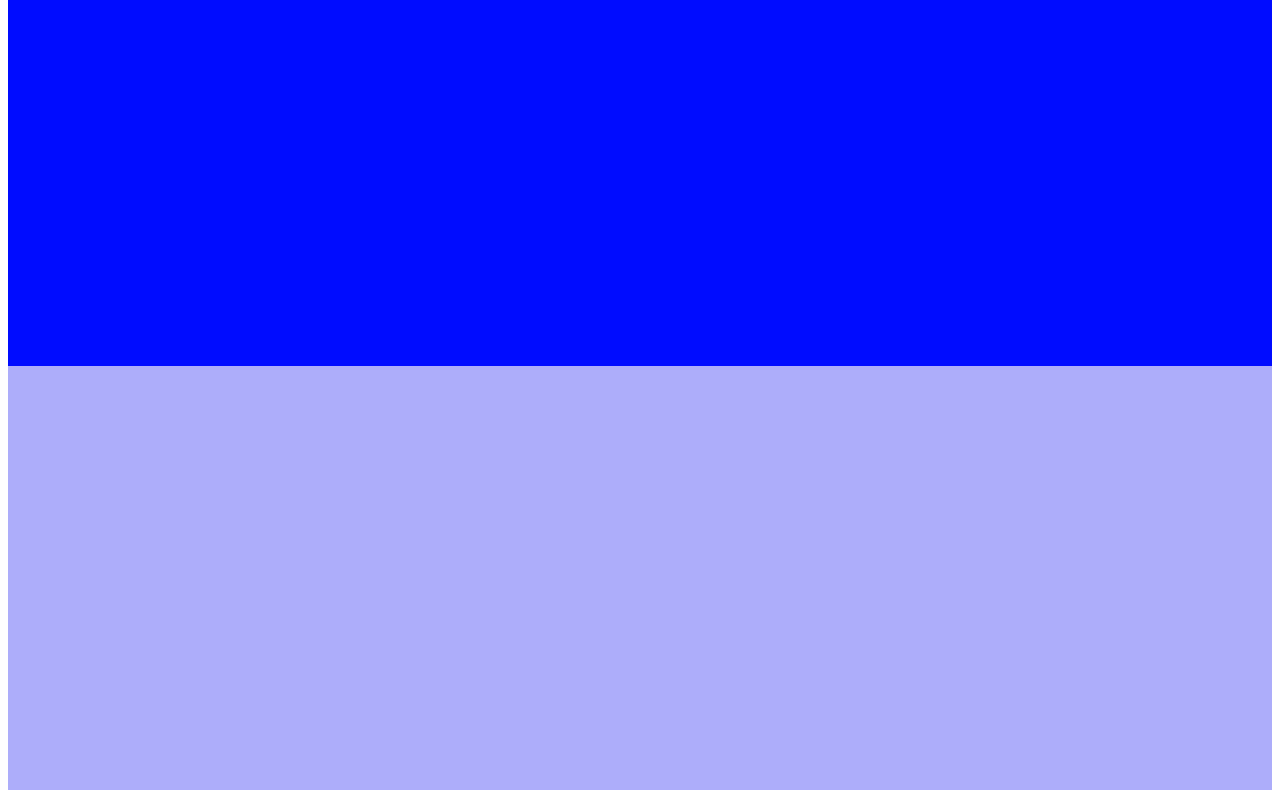
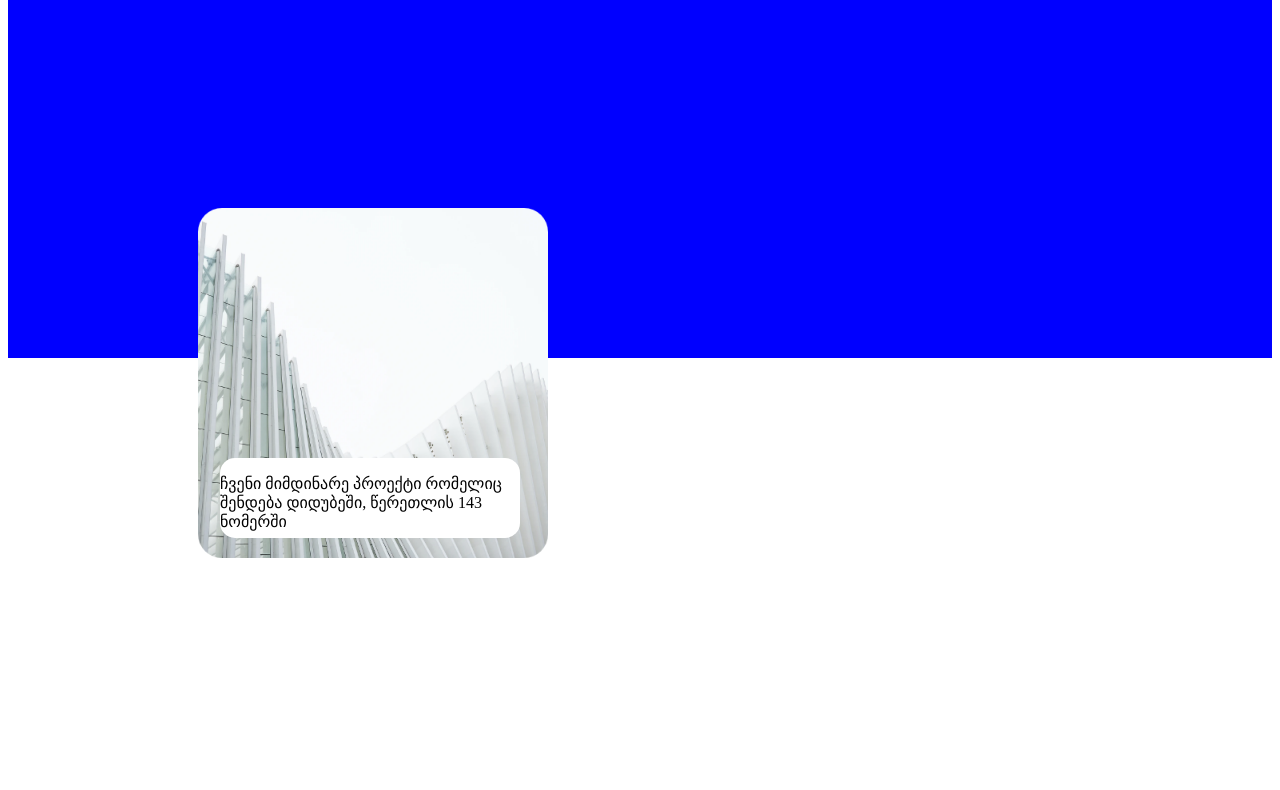
Before and after one commit to Alekssandre/lesson-7, a plain HTML site: page index.html in a window 1280 px wide. Shown: the part 182-972 px from the top of the page. After the commit the page ends 800 px from the top, so only its background shows below. Drawn offline with Linux system fonts and the light colour scheme.

Commit message:
add div in index.html

```diff
--- a/index.html
+++ b/index.html
@@ -9,13 +9,16 @@
 </head>
 <body>
 	<header>
-			<div class="now">
-				<div class="flou">
-					<h1> პროექტები </h1>
+			<div class="flou">
+						<h1> პროექტები </h1>
+					</div>
 					<div class="child">
-
+						<img src="images/how.png" alt="photo">
 					</div>
-				</div>
+					<div class="wrap">
+						<p>ჩვენი მიმდინარე პროექტი რომელიც შენდება დიდუბეში, წერეთლის 143 ნომერში</p>
+						</div>
+					</div>
 			</div>
 	</header>
 
--- a/style.css
+++ b/style.css
@@ -1,14 +1,40 @@
-.now {
-	display: flex;
-	background: #ADADFA;
-	height: 1000px;
-}
-.flou{
-	display: flex;
-	width: 2000px;
+.flou {
+	display: block;
 	height: 400px;
-	background-color: #000CFF;
-	color: #FFFFFF;
+	background-color: blue;
+	color: white;
 	padding: 40px 200px ;
 	margin-top: 60px;
-}
+	  }
+.child img {
+	display: inline-block;
+	width: 350px;
+	margin-left: 190px;
+	margin-top: -150px;
+	position: relative;
+  			}
+.wrap {
+	position: absolute;
+	width: 300px;
+	top: 640px;
+	left: 220px;
+	height: 80px;
+	border-radius: 15px;
+	background-color: white;
+
+
+
+
+
+
+
+
+
+ /* display: inline-block;
+  width: 390px;
+  border: 5px;
+  border-radius: 25px;
+  background-color: white;
+  color: black;
+  padding: 50px 0px;
+		}*/
```
Also changed, not shown: images/how.png (added), images/low.png (added), images/nxt.png (added), images/with.png (added).
